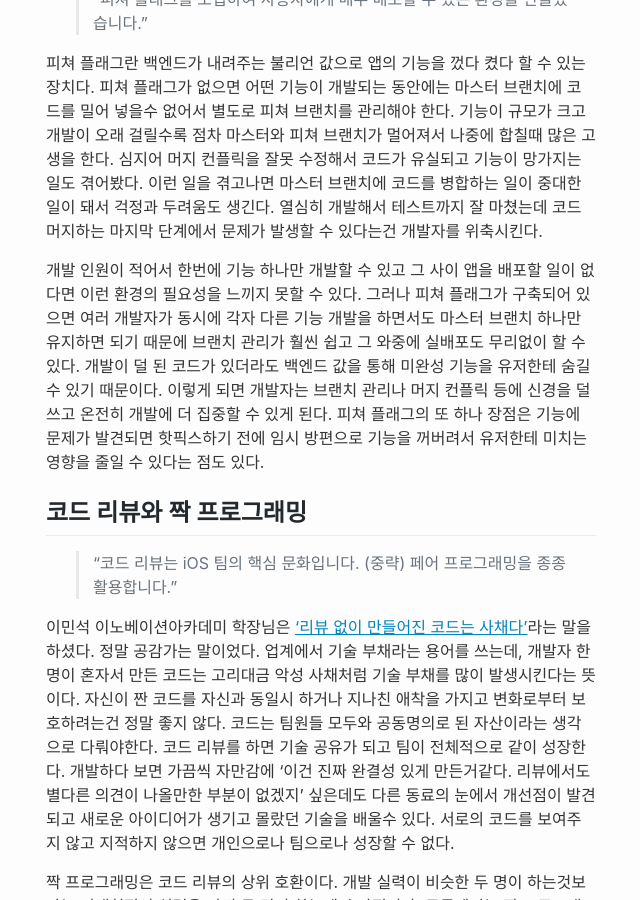
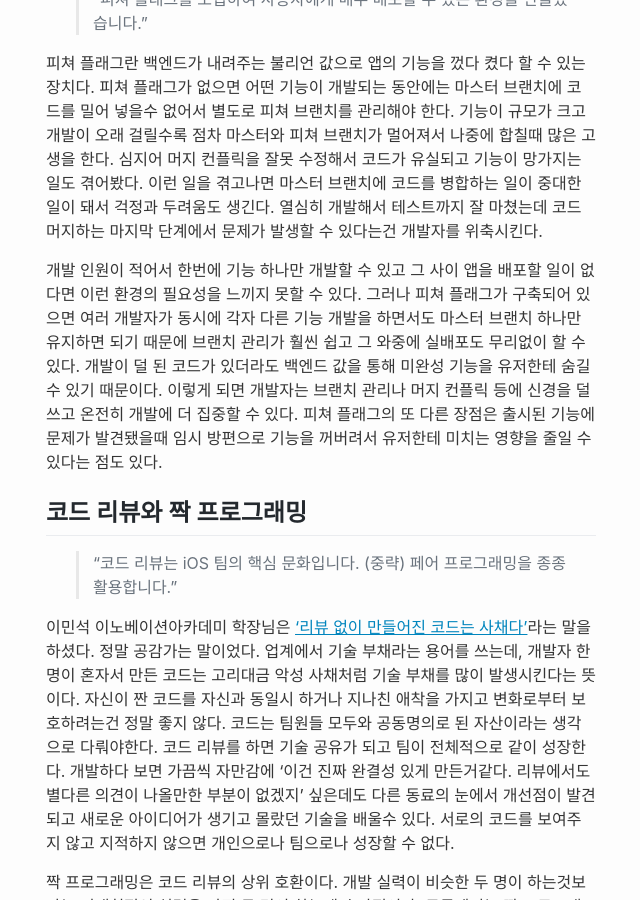
Before and after one commit to nsoojin/nsoojin.github.io, a Jekyll site: the page built from _posts/2020-07-10-mobile-platform.md, in a window 1280 px wide and 900 px high, scrolled down 1133 px. Shown: the whole window, without its empty margins (319-959 px from the left). Built offline with Jekyll 4.4.1, drawn with Linux system fonts in a browser that asks for light colours; comment, search, counter and statistics services are not loaded.

Commit message:
mobile platform

```diff
--- a/_posts/2020-07-10-mobile-platform.md
+++ b/_posts/2020-07-10-mobile-platform.md
@@ -25,7 +25,7 @@ meta: {}
 
 피쳐 플래그란 백엔드가 내려주는 불리언 값으로 앱의 기능을 껐다 켰다 할 수 있는 장치다. 피쳐 플래그가 없으면 어떤 기능이 개발되는 동안에는 마스터 브랜치에 코드를 밀어 넣을수 없어서 별도로 피쳐 브랜치를 관리해야 한다. 기능이 규모가 크고 개발이 오래 걸릴수록 점차 마스터와 피쳐 브랜치가 멀어져서 나중에 합칠때 많은 고생을 한다. 심지어 머지 컨플릭을 잘못 수정해서 코드가 유실되고 기능이 망가지는 일도 겪어봤다. 이런 일을 겪고나면 마스터 브랜치에 코드를 병합하는 일이 중대한 일이 돼서 걱정과 두려움도 생긴다. 열심히 개발해서 테스트까지 잘 마쳤는데 코드 머지하는 마지막 단계에서 문제가 발생할 수 있다는건 개발자를 위축시킨다.
 
-개발 인원이 적어서 한번에 기능 하나만 개발할 수 있고 그 사이 앱을 배포할 일이 없다면 이런 환경의 필요성을 느끼지 못할 수 있다. 그러나 피쳐 플래그가 구축되어 있으면 여러 개발자가 동시에 각자 다른 기능 개발을 하면서도 마스터 브랜치 하나만 유지하면 되기 때문에 브랜치 관리가 훨씬 쉽고 그 와중에 실배포도 무리없이 할 수 있다. 개발이 덜 된 코드가 있더라도 백엔드 값을 통해 미완성 기능을 유저한테 숨길 수 있기 때문이다. 이렇게 되면 개발자는 브랜치 관리나 머지 컨플릭 등에 신경을 덜 쓰고 온전히 개발에 더 집중할 수 있게 된다. 피쳐 플래그의 또 하나 장점은 기능에 문제가 발견되면 핫픽스하기 전에 임시 방편으로 기능을 꺼버려서 유저한테 미치는 영향을 줄일 수 있다는 점도 있다.
+개발 인원이 적어서 한번에 기능 하나만 개발할 수 있고 그 사이 앱을 배포할 일이 없다면 이런 환경의 필요성을 느끼지 못할 수 있다. 그러나 피쳐 플래그가 구축되어 있으면 여러 개발자가 동시에 각자 다른 기능 개발을 하면서도 마스터 브랜치 하나만 유지하면 되기 때문에 브랜치 관리가 훨씬 쉽고 그 와중에 실배포도 무리없이 할 수 있다. 개발이 덜 된 코드가 있더라도 백엔드 값을 통해 미완성 기능을 유저한테 숨길 수 있기 때문이다. 이렇게 되면 개발자는 브랜치 관리나 머지 컨플릭 등에 신경을 덜 쓰고 온전히 개발에 더 집중할 수 있다. 피쳐 플래그의 또 다른 장점은 출시된 기능에 문제가 발견됐을때 임시 방편으로 기능을 꺼버려서 유저한테 미치는 영향을 줄일 수 있다는 점도 있다.
 
 ## 코드 리뷰와 짝 프로그래밍
 > "코드 리뷰는 iOS 팀의 핵심 문화입니다. (중략) 페어 프로그래밍을 종종 활용합니다."
```
